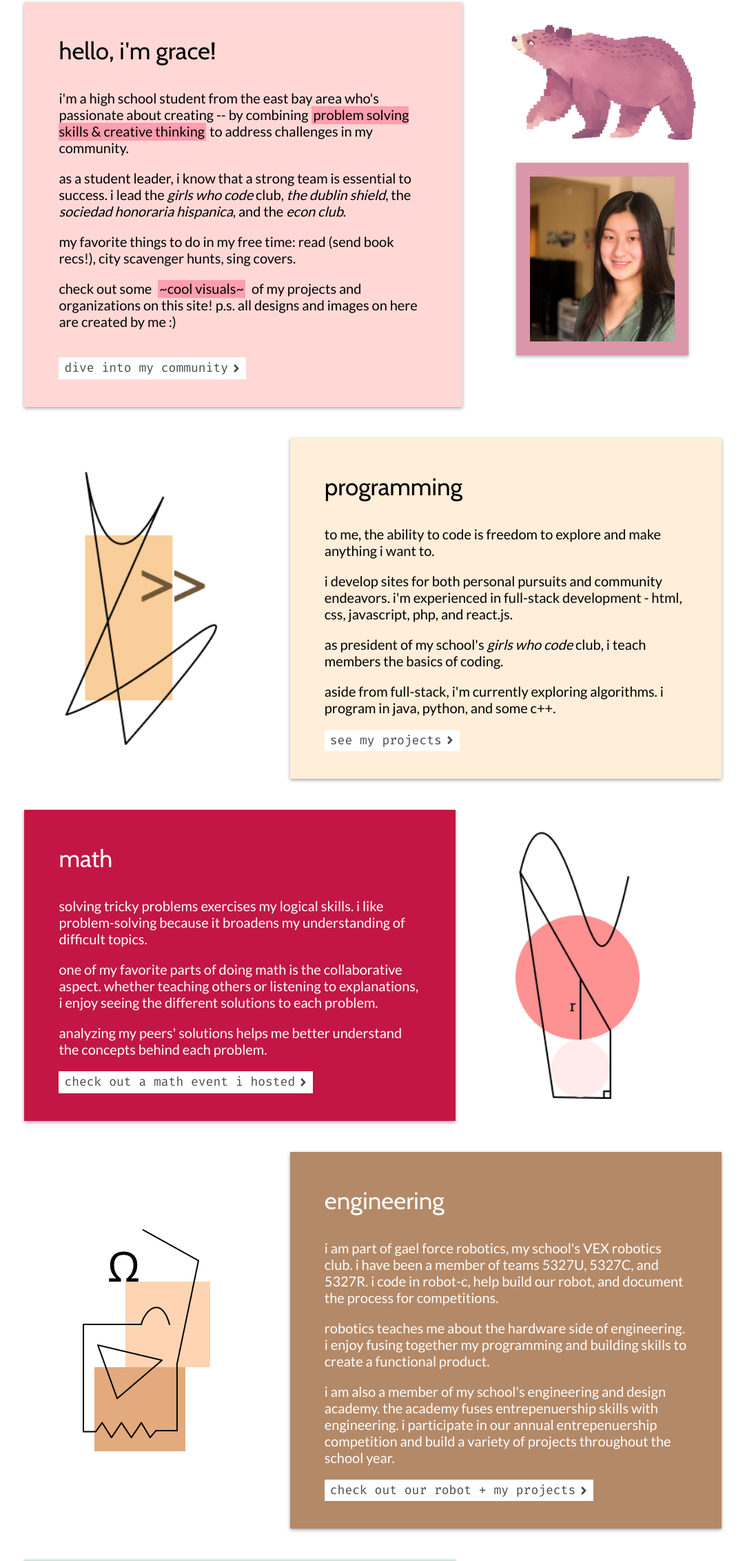
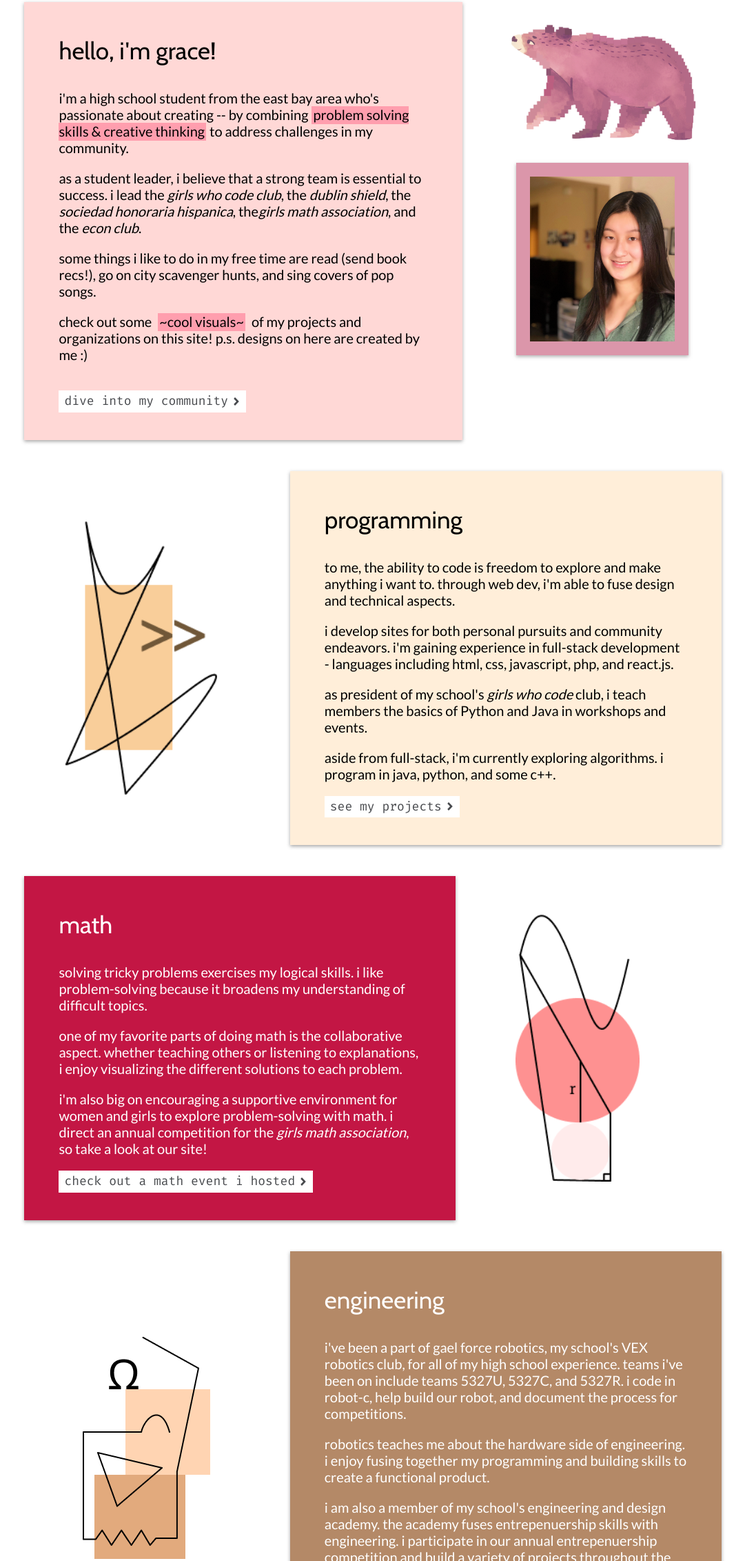
Before and after one commit to graceliu1/personal-portfolio, a Gatsby site: page / in a window 1280 px wide. Shown: the part 142-2405 px from the top of the page at 69% size, without its empty margins (99-1180 px from the left). Built offline with nearby package versions, Linux system fonts and the light colour scheme; Gatsby itself is replaced by a stand-in of ours.

Commit message:
Update index.js

```diff
--- a/src/pages/index.js
+++ b/src/pages/index.js
@@ -71,15 +71,16 @@ const IndexPage = () => (
               <span className = {highlightTextPink} style = {{zIndex: '0'}}>problem solving skills & creative thinking</span>
               to address challenges in my community.
             </p>
-            <p>as a student leader, i know that a strong team is essential to success.
-              i lead the <em>girls who code</em> club, <em> the dublin shield</em>, the <em>sociedad honoraria hispanica</em>,
-                and the <em>econ club</em>.
+            <p>as a student leader, i believe that a strong team is essential to success.
+              i lead the <em>girls who code club</em>,  the <em> dublin shield</em>, the <em>sociedad honoraria hispanica</em>, the
+                <em>girls math association</em>, and the <em>econ club</em>.
             </p>
             <p>
-                  my favorite things to do in my free time: read (send book recs!), city scavenger hunts, sing covers.
+                  some things i like to do in my free time are read (send book recs!), go on city scavenger hunts, and sing covers
+                  of pop songs.
             </p>
             <p>check out some <span className = {highlightTextPink} style = {{zIndex: '0'}}>~cool visuals~</span> of my projects and organizations on this site! p.s.
-            all designs and images on here are created by me :)
+            designs on here are created by me :)
             </p>
 
             <Spacer></Spacer>
@@ -118,16 +119,18 @@ const IndexPage = () => (
         <div className = {section2}>
             <div>
               <p className = {sectionName}>programming</p>
-              <p>to me, the ability to code is freedom to explore and make anything i want to.
+              <p>to me, the ability to code is freedom to explore and make anything i want to. through web dev, i'm able to
+              fuse design and technical aspects.
               </p>
 
               <p>
-              i develop sites for both personal pursuits and community endeavors. i'm experienced in full-stack development - html, css, javascript, php, and react.js.
+              i develop sites for both personal pursuits and community endeavors. i'm gaining experience in full-stack development -
+              languages including html, css, javascript, php, and react.js.
 
               </p>
               <p>
               as president of my school's <em>girls who code</em> club, i teach
-                members the basics of coding.
+                members the basics of Python and Java in workshops and events.
               </p>
               <p>
                 aside from full-stack, i'm currently exploring algorithms. i program in
@@ -154,12 +157,12 @@ const IndexPage = () => (
             </p>
             <p>
               one of my favorite parts of doing math is the collaborative aspect.
-              whether teaching others or listening to explanations, i enjoy seeing the
+              whether teaching others or listening to explanations, i enjoy visualizing the
               different solutions to each problem.
            </p>
-           <p>analyzing my peers'
-              solutions helps me better understand the concepts behind each
-              problem.
+           <p>i'm also big on encouraging a supportive environment for women and girls to explore
+              problem-solving with math. i direct an annual competition for the <em>girls math association</em>, so
+              take a look at our site!
             </p>
             <Link to="/community">
             <Button linkDescription = "check out a math event i hosted" color = "pinkButton"></Button>
@@ -184,9 +187,9 @@ const IndexPage = () => (
 
         <div style = {{color: 'white'}}>
           <p className = {sectionName}>engineering</p>
-          <p>i am part of gael force robotics, my school's
-            VEX robotics club. i have been a member of teams 5327U, 5327C,
-            and 5327R. i code in robot-c, help build our robot, and
+          <p>i've been a part of gael force robotics, my school's
+            VEX robotics club, for all of my high school experience. teams i've been on include
+            teams 5327U, 5327C, and 5327R. i code in robot-c, help build our robot, and
             document the process for competitions.
           </p>
           <p>robotics teaches me about the hardware side of engineering.
@@ -222,13 +225,13 @@ const IndexPage = () => (
           <p>but poetry isn't all that different
             from programming. the words fit together like puzzle
             pieces, interlocking and melding into a cohesive
-            picture. i could change an indent, add a word,
-              and the mood of the entire poem would shift. </p>
+            picture. i change an indent, add a word,
+              and the mood of the entire poem shifts. </p>
 
           <p style = {{textTransform: 'lowercase'}}>
             writing poetry allows me to notice the small things in life.
             the empty night space between two houses, scorched hills, half a
-            moon cake.
+            moon cake on my plate.
           </p>
 
           <p>
@@ -262,9 +265,10 @@ const IndexPage = () => (
 
             </p>
             <p>
-              while i'm not whitney houston, i like to make covers of my
+              aside from karoake nights, i like to make covers of my
               favorite songs to share. i've also recently started a tiktok
-              account for music!
+              account for music! some of my piano pieces and covers are on the music
+              page on this portfolio.
 
             </p>
             <Link to="/music-and-poetry">
```
